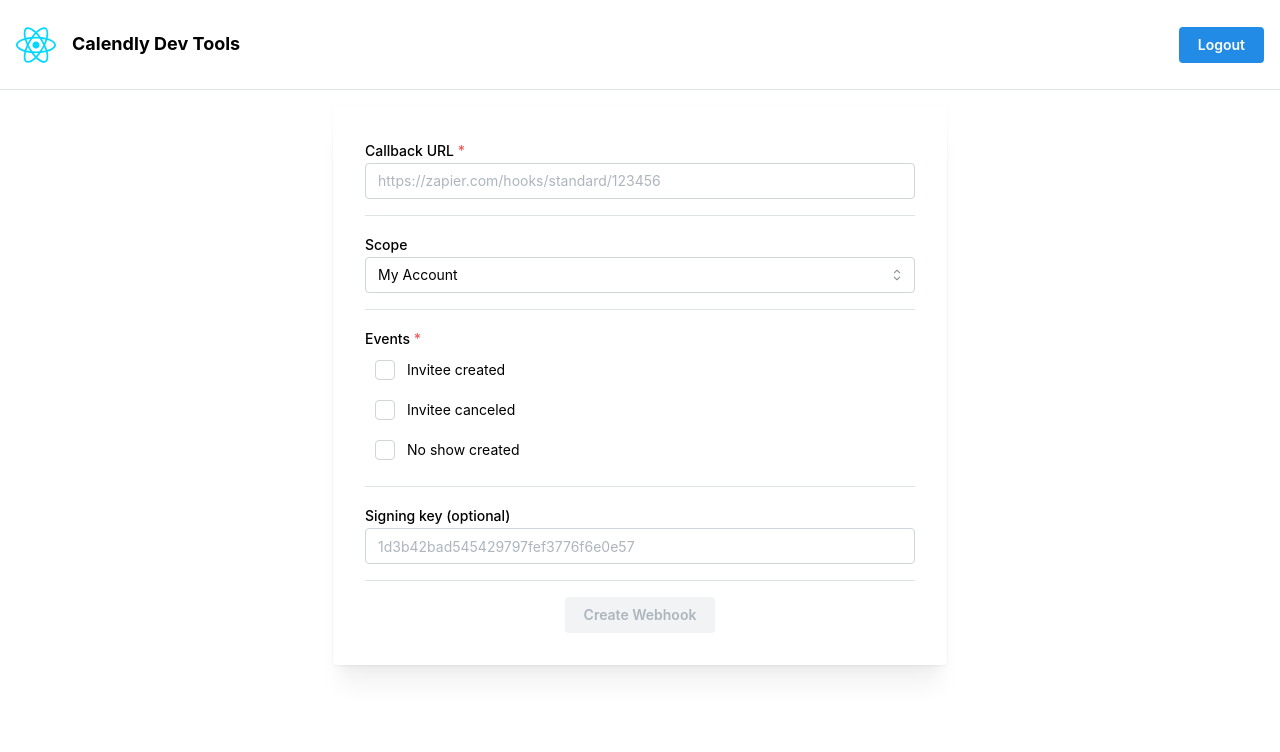
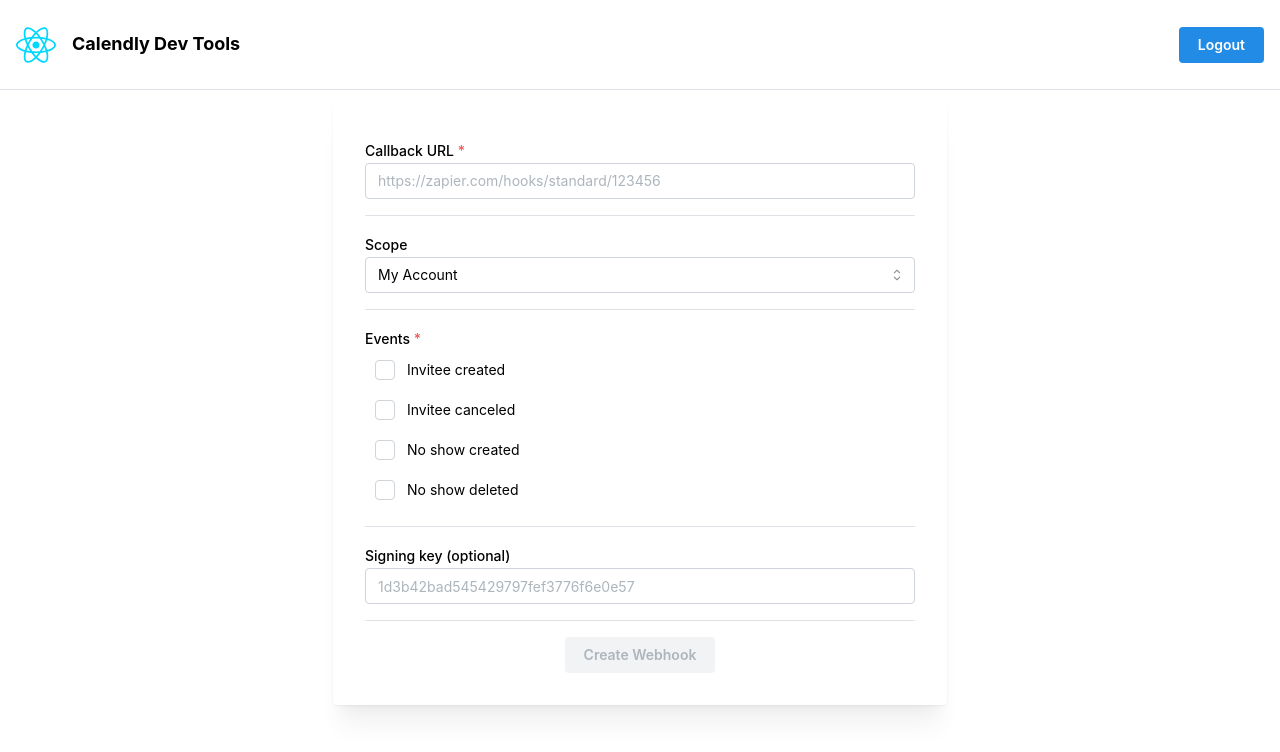
Before and after one commit to tcampb/calendly-webhooks-ui, a React (Vite) app: page /webhooks/new in a window 1280 px wide. Shown: the top 752 px of the page. Built offline with nearby package versions, Linux system fonts and the light colour scheme; no server answers; sample sign-in values are in the browser's storage.

Commit message:
Add no show deleted event

```diff
--- a/src/components/CreateWebhook.jsx
+++ b/src/components/CreateWebhook.jsx
@@ -129,6 +129,7 @@
                         <Checkbox p={'xs'} value="invitee.created" label="Invitee created" />
                         <Checkbox p={'xs'} value="invitee.canceled" label="Invitee canceled" />
                         {scope !== 'group' && <Checkbox p={'xs'} value="invitee_no_show.created" label="No show created" />}
+                        {scope !== 'group' && <Checkbox p={'xs'} value="invitee_no_show.deleted" label="No show deleted" />}
                         {scope === 'organization' && <Checkbox p={'xs'} value="routing_form_submission.created" label="Routing form submission created" />}
                     </Checkbox.Group>
 
```
